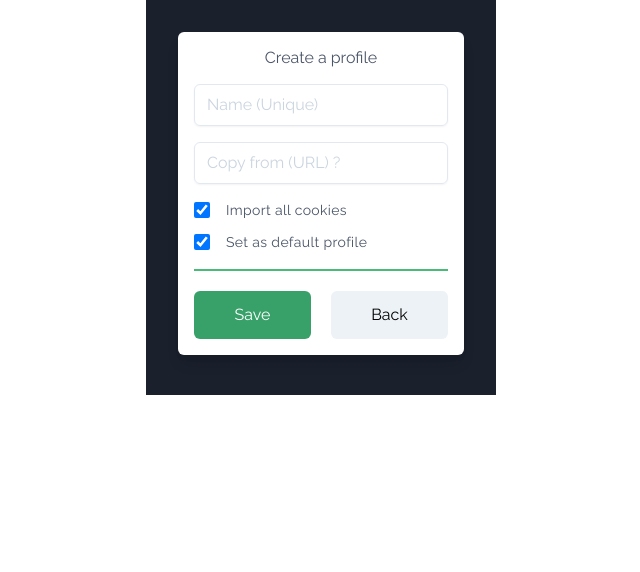
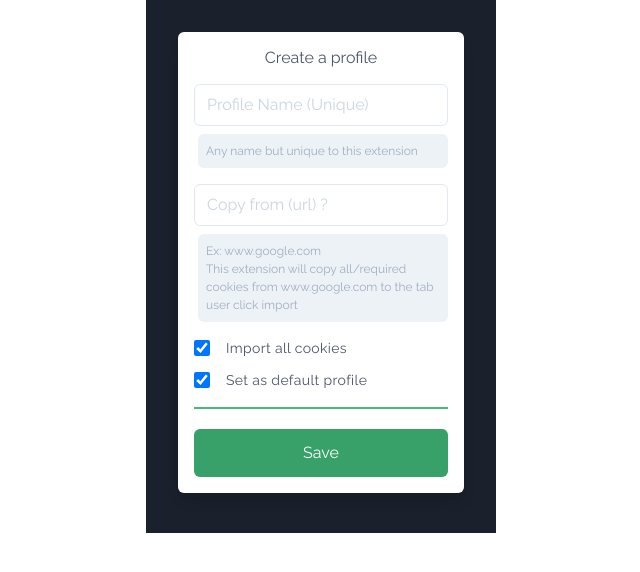
Before and after one commit to dong-qian/cookie-bus, a React (Create React App) app: page / in a window 1280 px wide. Shown: the top 572 px of the page, without its empty margins (319-959 px from the left). Built offline with nearby package versions, Linux system fonts and the light colour scheme.

Commit message:
add desc to create profile

```diff
--- a/src/App.js
+++ b/src/App.js
@@ -18,9 +18,11 @@ const App = () => {
     toast,
   } = state;
 
+  const noProfile = savedProfiles.length === 0;
+
   return (
     <div className="main relative px-8 pt-8 pb-10 flex flex-col items-center text-center container mx-auto bg-gray-900">
-      {savedProfiles.length === 0 ? (
+      {noProfile ? (
         <div className="w-full">
           <CreateProfile
             onBack={() =>
@@ -32,6 +34,7 @@ const App = () => {
                 payload: profiles,
               });
             }}
+            noProfile={noProfile}
           />
         </div>
       ) : (
@@ -124,6 +127,7 @@ const App = () => {
                     payload: profiles,
                   })
                 }
+                noProfile={noProfile}
               />
             </div>
           )}
--- a/src/components/CreateProfileForm.js
+++ b/src/components/CreateProfileForm.js
@@ -1,7 +1,7 @@
 import React from "react";
 import { Divider, Input, Button } from "../elements";
 
-const CreateProfileForm = ({ onSubmit, onBack }) => {
+const CreateProfileForm = ({ onSubmit, onBack, noProfile }) => {
   const [profile, setProfile] = React.useState({
     name: "",
     url: "",
@@ -34,26 +34,34 @@ const CreateProfileForm = ({ onSubmit, onBack }) => {
       >
         Create a profile
       </label>
-      <div className="mt-1 rounded-md shadow-sm mt-4">
+      <div className="mt-1 rounded-md mt-4">
         <Input
           name="name"
           type="text"
           required
           onChange={handleChange}
           value={profile.name}
-          placeholder="Name (Unique)"
+          placeholder="Profile Name (Unique)"
         />
+        <div className="mt-2 ml-1 p-2 text-gray-500 text-xs text-left rounded-md bg-gray-200">
+          Any name but unique to this extension
+        </div>
       </div>
 
-      <div className="mt-1 rounded-md shadow-sm mt-4">
+      <div className="mt-1 rounded-md mt-4">
         <Input
           name="url"
           type="text"
           required
           onChange={handleChange}
           value={profile.url}
-          placeholder="Copy from (URL) ?"
+          placeholder="Copy from (url) ?"
         />
+        <div className="mt-2 ml-1 p-2 text-gray-500 text-xs text-left rounded-md bg-gray-200">
+          Ex: www.google.com <br></br>
+          This extension will copy all/required cookies from www.google.com to
+          the tab user click import
+        </div>
       </div>
 
       <div className="relative flex items-start mt-4">
@@ -97,14 +105,19 @@ const CreateProfileForm = ({ onSubmit, onBack }) => {
 
       <Divider />
 
-      <div className="grid grid-cols-2 gap-5 mt-5">
+      <div
+        className={`${
+          noProfile ? "w-full block" : "grid grid-cols-2 gap-5"
+        } mt-5`}
+      >
         <Button type="submit" main>
           Save
         </Button>
-
-        <Button type="button" onClick={onBack}>
-          Back
-        </Button>
+        {!noProfile && (
+          <Button type="button" onClick={onBack}>
+            Back
+          </Button>
+        )}
       </div>
     </form>
   );
--- a/src/features/createProfile.js
+++ b/src/features/createProfile.js
@@ -2,17 +2,22 @@ import React from "react";
 import CreateProfileForm from "../components/CreateProfileForm";
 import * as storage from "../api/storage";
 
-const CreateProfile = ({ onBack, onSubmit }) => {
+const CreateProfile = ({ onBack, onSubmit, noProfile }) => {
   const handleSubmit = async (profile) => {
     const response = await storage.createProfile(profile);
-    console.log(response);
     const { success, profiles } = response;
     if (success) {
       onSubmit(profiles);
     }
   };
 
-  return <CreateProfileForm onSubmit={handleSubmit} onBack={onBack} />;
+  return (
+    <CreateProfileForm
+      onSubmit={handleSubmit}
+      onBack={onBack}
+      noProfile={noProfile}
+    />
+  );
 };
 
 export default CreateProfile;
--- a/src/features/editProfile.js
+++ b/src/features/editProfile.js
@@ -4,10 +4,8 @@ import * as storage from "../api/storage";
 
 const EditProfile = ({ onBack, onSubmit, editProfile }) => {
   const handleSubmit = async (profile) => {
-    console.log("profile", profile);
     const response = await storage.updateProfile(profile);
     const { success, profiles } = response;
-    console.log("response", response);
     if (success) {
       onSubmit(profiles);
     }
```
Also changed, not shown: 1 other file (tests, documents, lock files or other folders).
